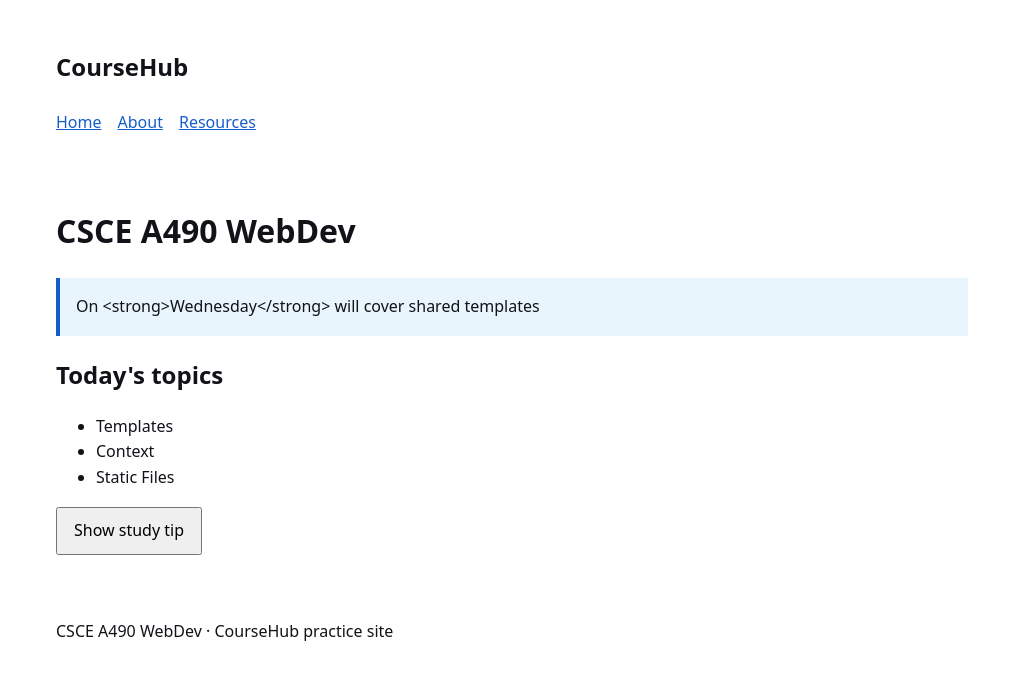
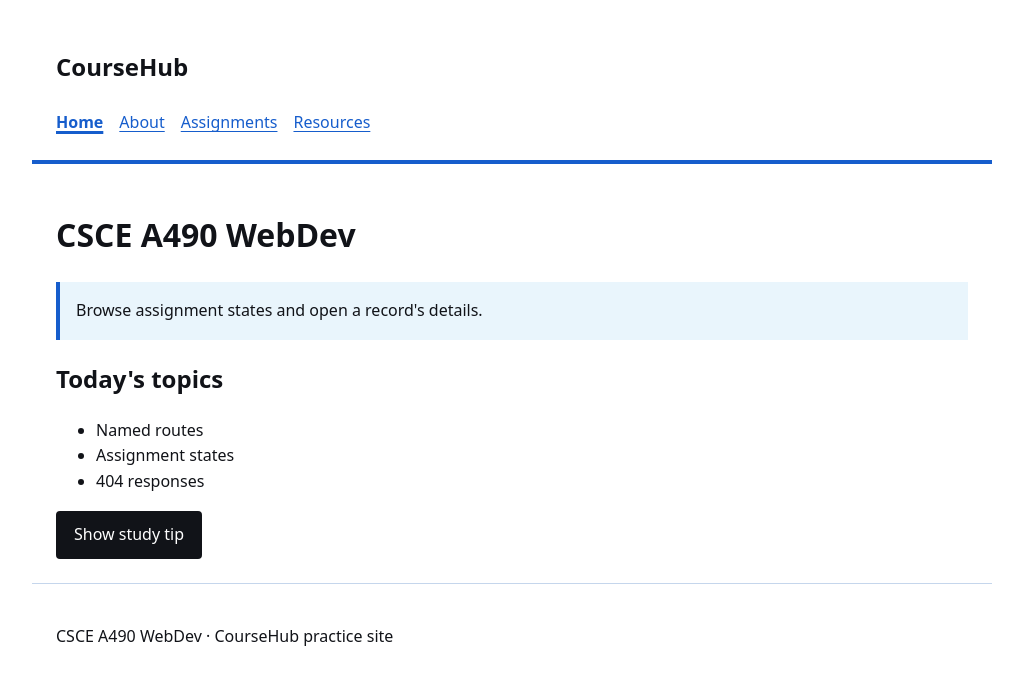
Before and after one commit to jjenckes2/coursehub_django_fall2026, a Django app: page / in a window 1280 px wide. Shown: the top 689 px of the page, without its empty margins (128-1151 px from the left). Run offline with Django 5.2, Linux system fonts and the light colour scheme.

Commit message:
added oct 12 material

```diff
--- a/core/static/core/css/site.css
+++ b/core/static/core/css/site.css
@@ -1,13 +1,18 @@
-* {
-  box-sizing: border-box;
+* { box-sizing: border-box; }
+
+:root {
+  --ink: #111318;
+  --blue: #165dcc;
+  --pale-blue: #e9f5fc;
+  --line: #c5d6ec;
 }
 
 body {
   margin: 0;
   font-family: system-ui, sans-serif;
   line-height: 1.6;
-  background: #ffffff;
-  color: #111318;
+  background: #fff;
+  color: var(--ink);
 }
 
 header, main, footer {
@@ -16,29 +21,58 @@ header, main, footer {
   padding: 1.5rem;
 }
 
-.site-name {
-  font-size: 1.5rem;
-  font-weight: 700;
+header { border-bottom: 0.25rem solid var(--blue); }
+footer { border-top: 1px solid var(--line); }
+.site-name { font-size: 1.5rem; font-weight: 700; }
+nav { display: flex; flex-wrap: wrap; gap: 0.75rem 1rem; }
+a { color: var(--blue); text-underline-offset: 0.2em; }
+
+a:focus-visible, button:focus-visible {
+  outline: 3px solid var(--ink);
+  outline-offset: 4px;
 }
 
-nav {
-  display: flex;
-  flex-wrap: wrap;
-  gap: 1rem;
+nav a[aria-current] {
+  font-weight: 700;
+  text-decoration-thickness: 0.2em;
 }
 
-a {
-  color: #165dcc;
+.assignment-filters {
+  padding: 1rem;
+  background: var(--pale-blue);
+  border-left: 0.25rem solid var(--blue);
 }
+
+.assignment-list { list-style: none; padding: 0; }
+.assignment-list li { padding: 1rem 0; border-bottom: 1px solid var(--line); }
+.assignment-list h2 { margin: 0; font-size: 1.2rem; }
+dt { margin-top: 0.75rem; font-weight: 700; }
+dd { margin-left: 0; }
 
 .notice {
   padding: 1rem;
-  background: #e9f5fc;
-  border-left: 0.25rem solid #165dcc;
+  background: var(--pale-blue);
+  border-left: 0.25rem solid var(--blue);
 }
 
 button {
   padding: 0.6rem 1rem;
   font: inherit;
   cursor: pointer;
+  color: #fff;
+  background: var(--ink);
+  border: 2px solid var(--ink);
+  border-radius: 0.25rem;
 }
+
+.skip-link {
+  position: absolute;
+  top: 0.5rem;
+  left: 0.5rem;
+  transform: translateY(-200%);
+  padding: 0.5rem 1rem;
+  background: #fff;
+  z-index: 10;
+}
+
+.skip-link:focus { transform: translateY(0); }
--- a/core/templates/core/base.html
+++ b/core/templates/core/base.html
@@ -9,11 +9,12 @@
   <script src="{% static 'core/js/site.js' %}" defer></script>
 </head>
 <body>
+  <a class="skip-link" href="#main-content">Skip to main content</a>
   <header>
     <p class="site-name">CourseHub</p>
     {% include "core/includes/nav.html" %}
   </header>
-  <main>
+  <main id="main-content" tabindex="-1">
     {% block content %}{% endblock %}
   </main>
   <footer>
--- a/core/templates/core/includes/nav.html
+++ b/core/templates/core/includes/nav.html
@@ -1,5 +1,12 @@
+{% with current=request.resolver_match.url_name %}
 <nav aria-label="Main navigation">
-  <a href="{% url 'core:home' %}">Home</a>
-  <a href="{% url 'core:about' %}">About</a>
-  <a href="{% url 'core:resources' %}">Resources</a>
+  <a href="{% url 'core:home' %}"
+     {% if current == "home" %}aria-current="page"{% endif %}>Home</a>
+  <a href="{% url 'core:about' %}"
+     {% if current == "about" %}aria-current="page"{% endif %}>About</a>
+  <a href="{% url 'core:assignments' %}"
+     {% if current == "assignments" or current == "assignments_by_status" or current == "assignment_detail" %}aria-current="true"{% endif %}>Assignments</a>
+  <a href="{% url 'core:resources' %}"
+     {% if current == "resources" %}aria-current="page"{% endif %}>Resources</a>
 </nav>
+{% endwith %}
--- a/core/urls.py
+++ b/core/urls.py
@@ -1,4 +1,5 @@
 from django.urls import path
+
 from . import views
 
 app_name = "core"
@@ -6,7 +7,16 @@ app_name = "core"
 urlpatterns = [
     path("", views.home, name="home"),
     path("about/", views.about, name="about"),
-    #add paths here for assignments and assignment detail
-
+    path("assignments/", views.assignments, name="assignments"),
+    path(
+        "assignments/status/<slug:status>/",
+        views.assignments,
+        name="assignments_by_status",
+    ),
+    path(
+        "assignments/<int:pk>/",
+        views.assignment_detail,
+        name="assignment_detail",
+    ),
     path("resources/", views.resources, name="resources"),
 ]
--- a/core/views.py
+++ b/core/views.py
@@ -1,26 +1,72 @@
+from django.http import Http404
 from django.shortcuts import get_object_or_404, render
-from django.http import HttpResponse
+
 from .models import Assignment
 
+
 def home(request):
-   context = {
-       "page_title": "Home",
-       "course_name": "CSCE A490 WebDev",
-       "announcement": "On <strong>Wednesday</strong> will cover shared templates",
-       "topics": ["Templates", "Context", "Static Files"],
-   }
-   return render(request, "core/home.html", context)
+    context = {
+        "page_title": "Home",
+        "course_name": "CSCE A490 WebDev",
+        "announcement": "Browse assignment states and open a record's details.",
+        "topics": ["Named routes", "Assignment states", "404 responses"],
+    }
+    return render(request, "core/home.html", context)
+
 
 def about(request):
     context = {
         "page_title": "About CourseHub",
-        "course_name": "CSCE A490 WebDev",
-        "description": "CourseHub helps us keep our class organized",
-        "items": ["Students", "Instructor"]
+        "description": "CourseHub helps us organize our class work.",
+        "items": ["Students", "Instructor"],
     }
     return render(request, "core/page.html", context)
 
-#add assignment view and assignment detail
+
+def assignments(request, status="unfinished"):
+    states = {
+        "unfinished": (
+            "Unfinished practice assignments",
+            "No unfinished practice assignments.",
+        ),
+        "completed": (
+            "Completed practice assignments",
+            "No completed practice assignments.",
+        ),
+        "all": (
+            "All practice assignments",
+            "No practice assignments yet.",
+        ),
+    }
+    if status not in states:
+        raise Http404("Unknown assignment status.")
+
+    tasks = Assignment.objects.all()
+    if status == "unfinished":
+        tasks = tasks.filter(completed=False)
+    elif status == "completed":
+        tasks = tasks.filter(completed=True)
+    tasks = tasks.order_by("due_date", "pk")
+
+    page_title, empty_message = states[status]
+    context = {
+        "page_title": page_title,
+        "assignments": tasks,
+        "assignment_count": tasks.count(),
+        "active_status": status,
+        "empty_message": empty_message,
+    }
+    return render(request, "core/assignments.html", context)
+
+
+def assignment_detail(request, pk):
+    task = get_object_or_404(Assignment, pk=pk)
+    context = {
+        "page_title": task.title,
+        "assignment": task,
+    }
+    return render(request, "core/assignment_detail.html", context)
+
 
 def resources(request):
     context = {
```
Also changed, not shown: core/templates/404.html (added, +15 -0 lines), core/templates/core/assignment_detail.html (+9 -12 lines), core/templates/core/assignments.html (+6 -4 lines), core/templates/core/includes/assignment_filters.html (added, +14 -0 lines).
